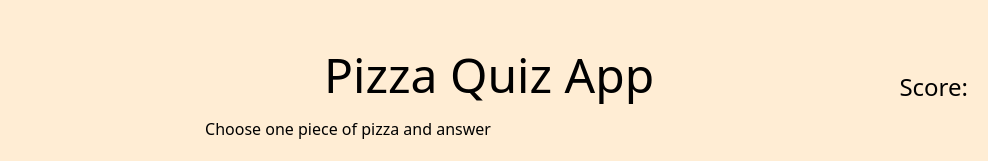
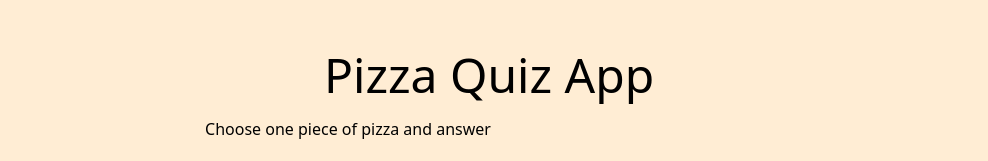
Before and after one commit to Bekzodjan/pizza_quiz_app, a React (Vite) app: page / in a window 1280 px wide. Shown: the top 161 px of the page, without its empty margins (292-1280 px from the left). Built offline with nearby package versions, Linux system fonts and the light colour scheme.

Commit message:
project completed

```diff
--- a/src/App.tsx
+++ b/src/App.tsx
@@ -9,7 +9,7 @@ function App() {
     <div className=" bg-orange-100 h-screen pt-12">
       <div className="flex justify-between items-center pl-154 px-5 @max-md:flex-column">
         <h1 className='text-center text-4xl mb-2'>Pizza Quiz App</h1>
-      <h2 className='text-center text-2xl mt-4'>Score: {score}</h2>
+      {/* <h2 className='text-center text-2xl mt-4'>Score: {score}</h2> */}
       </div>
       <p className='text-center mt-2'>Choose one piece of pizza and answer</p>
       <div className="mt-10">
```
